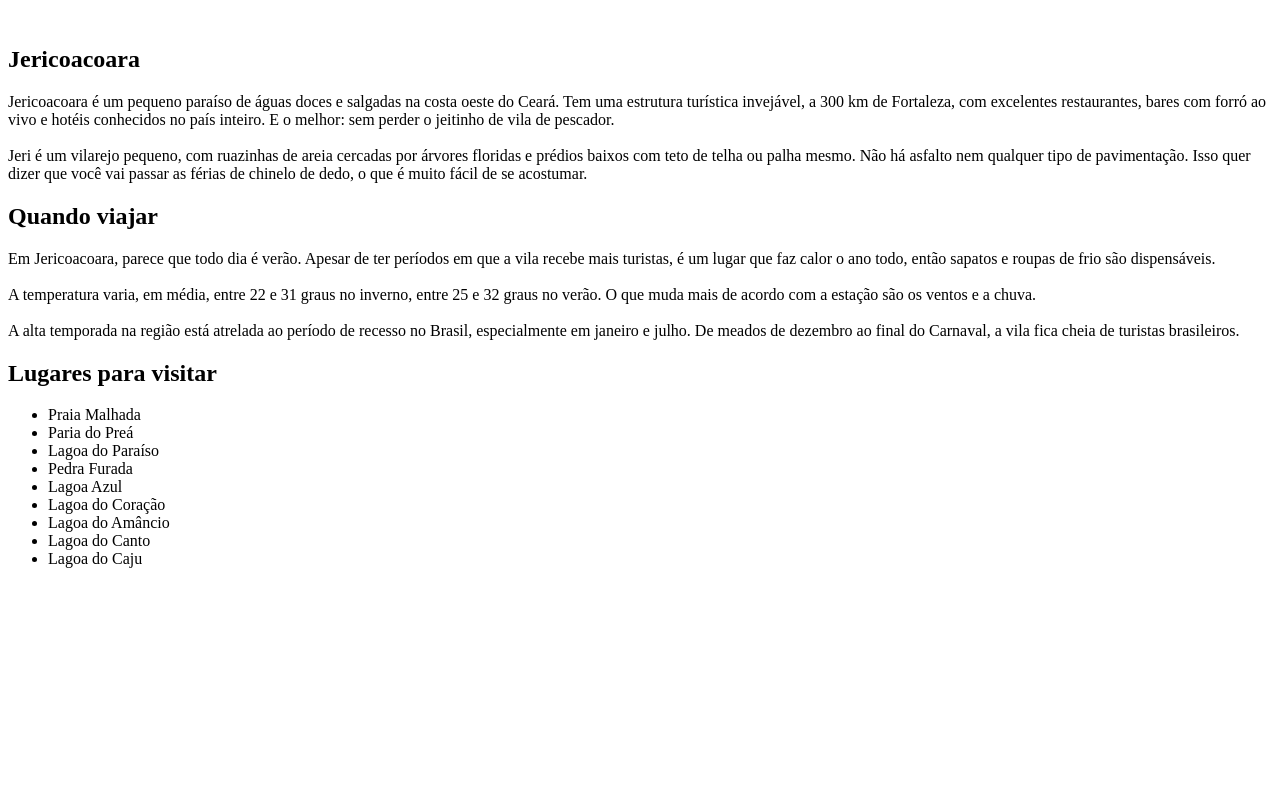
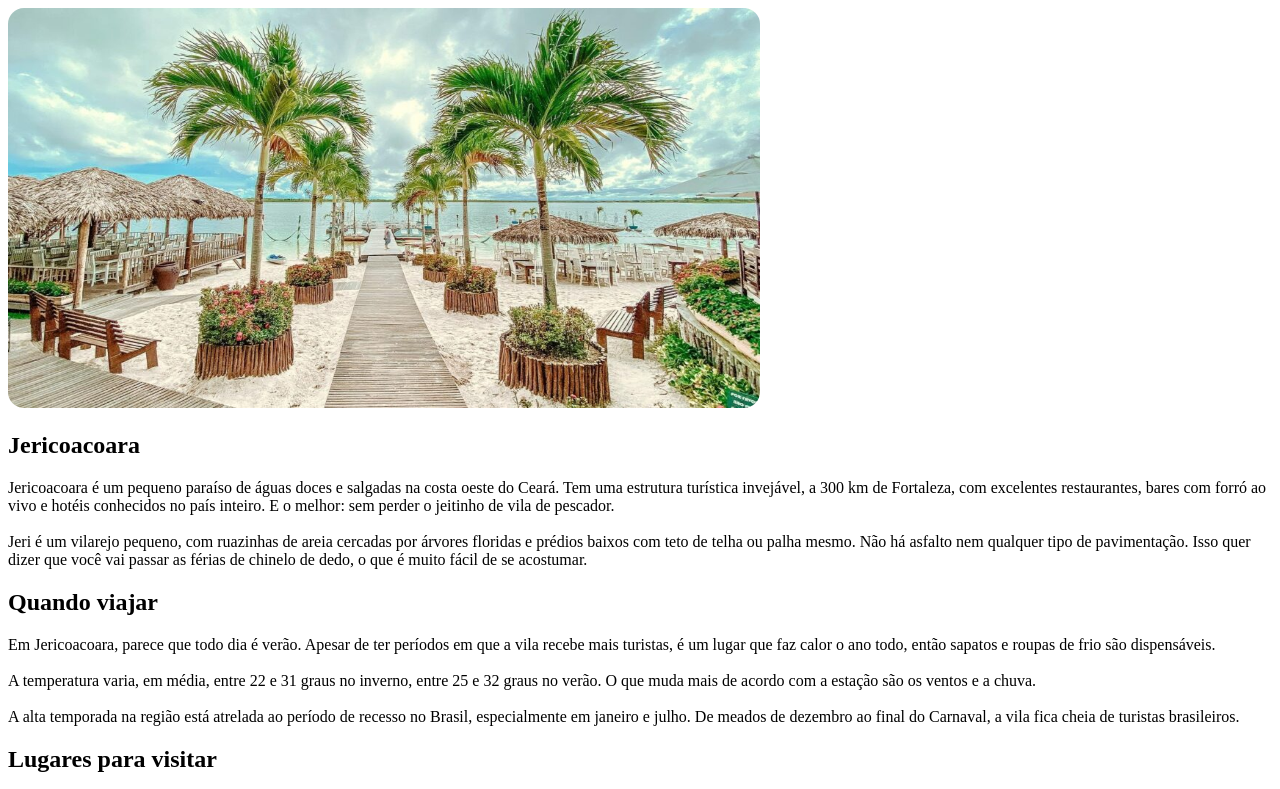
Before and after one commit to L3a0z1nh0/Local-Tur-stico, a plain HTML site: page index.html in a window 1280 px wide. Shown: the top 789 px of the page. Drawn offline with Linux system fonts and the light colour scheme.

Commit message:
Adicionando imagens e estilo

```diff
--- a/index.html
+++ b/index.html
@@ -4,11 +4,13 @@
     <meta charset="UTF-8">
     <meta name="viewport" content="width=device-width, initial-scale=1.0">
     <title>Local Turístico</title>
+
+    <link rel="stylesheet" href="style.css">
 </head>
 
 <body>
     <div id="page">
-        <img src="" alt="">
+        <img src="assets/1-1-1024x615.jpg" alt="Imagem da Lagoa do Paraíso">
         <main>
             <section id="about">
                 <h1>Jericoacoara</h1>
--- /dev/null
+++ b/style.css
@@ -0,0 +1,5 @@
+img {
+    border-radius: 16px;
+    width: 752px;
+    height: 400px;
+}
```
Also changed, not shown: assets/1-1-1024x615.jpg (added), assets/1703144.jpg (added).
